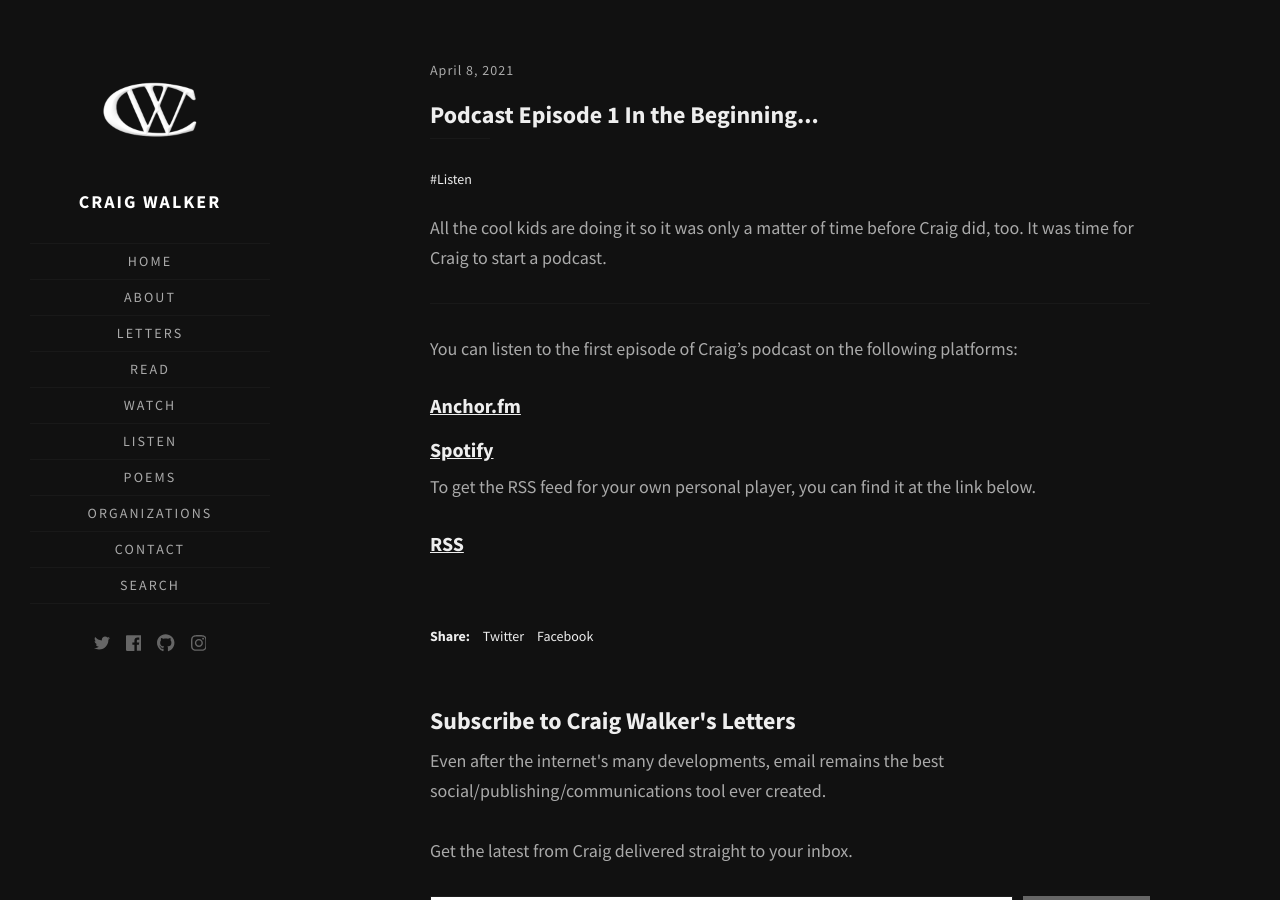
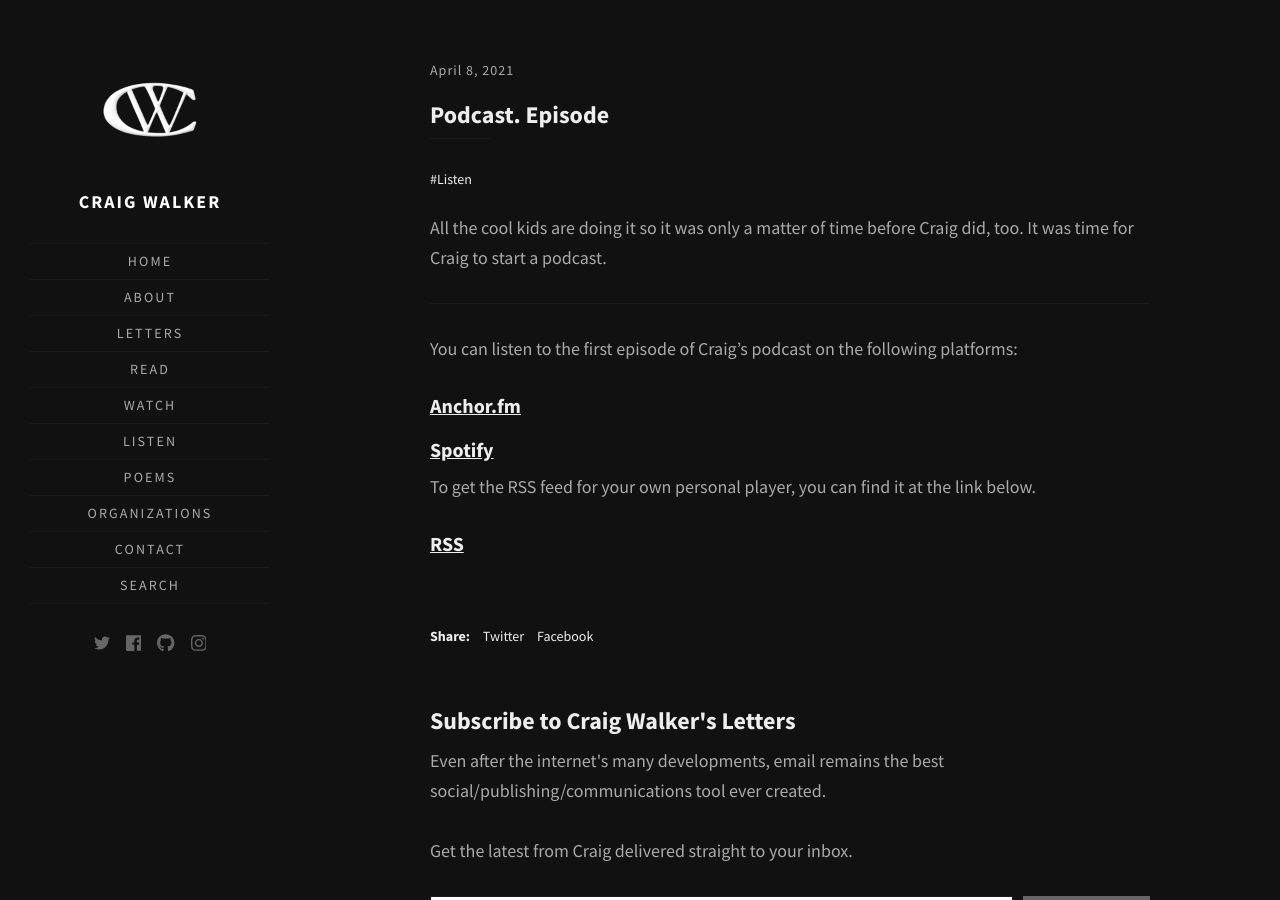
Before and after one commit to walkercraig/walkercraig, a Jekyll site: the page built from _posts/2021/2021-04-08-podcast-episode-1-in-the-beginning.md, in a window 1280 px wide and 900 px high. Built offline with Jekyll 4.4.1, drawn with Linux system fonts in a browser that asks for light colours; some web fonts are replaced.

Commit message:
Update 2021-04-08-podcast-episode-1-in-the-beginning.md

```diff
--- a/_posts/2021/2021-04-08-podcast-episode-1-in-the-beginning.md
+++ b/_posts/2021/2021-04-08-podcast-episode-1-in-the-beginning.md
@@ -1,7 +1,7 @@
 ---
 layout: post
 tag: [ Listen ]
-title: Podcast Episode 1 In the Beginning...
+title: Podcast. Episode #1. In the Beginning...
 ---
 
 All the cool kids are doing it so it was only a matter of time before Craig did, too. It was time for Craig to start a podcast.
```
